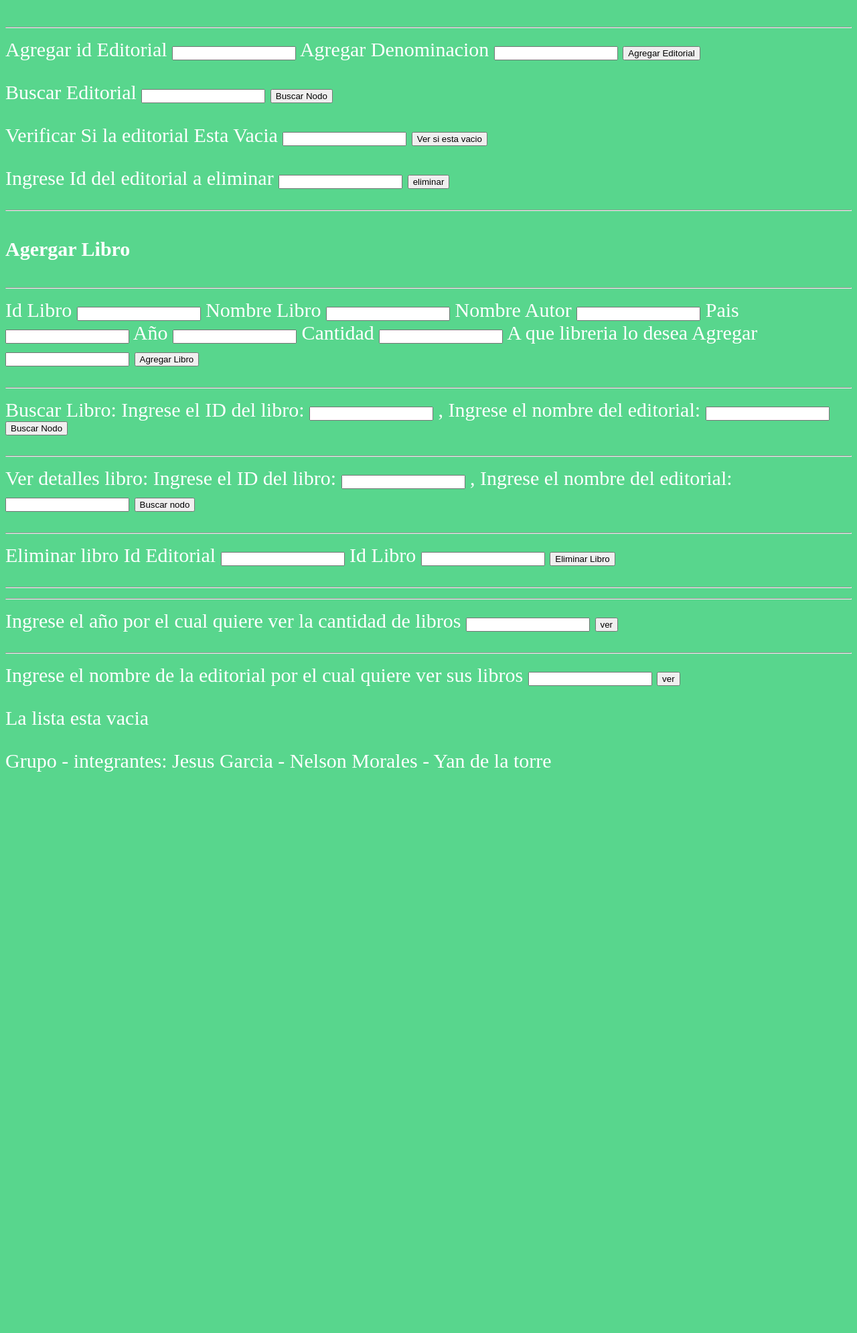
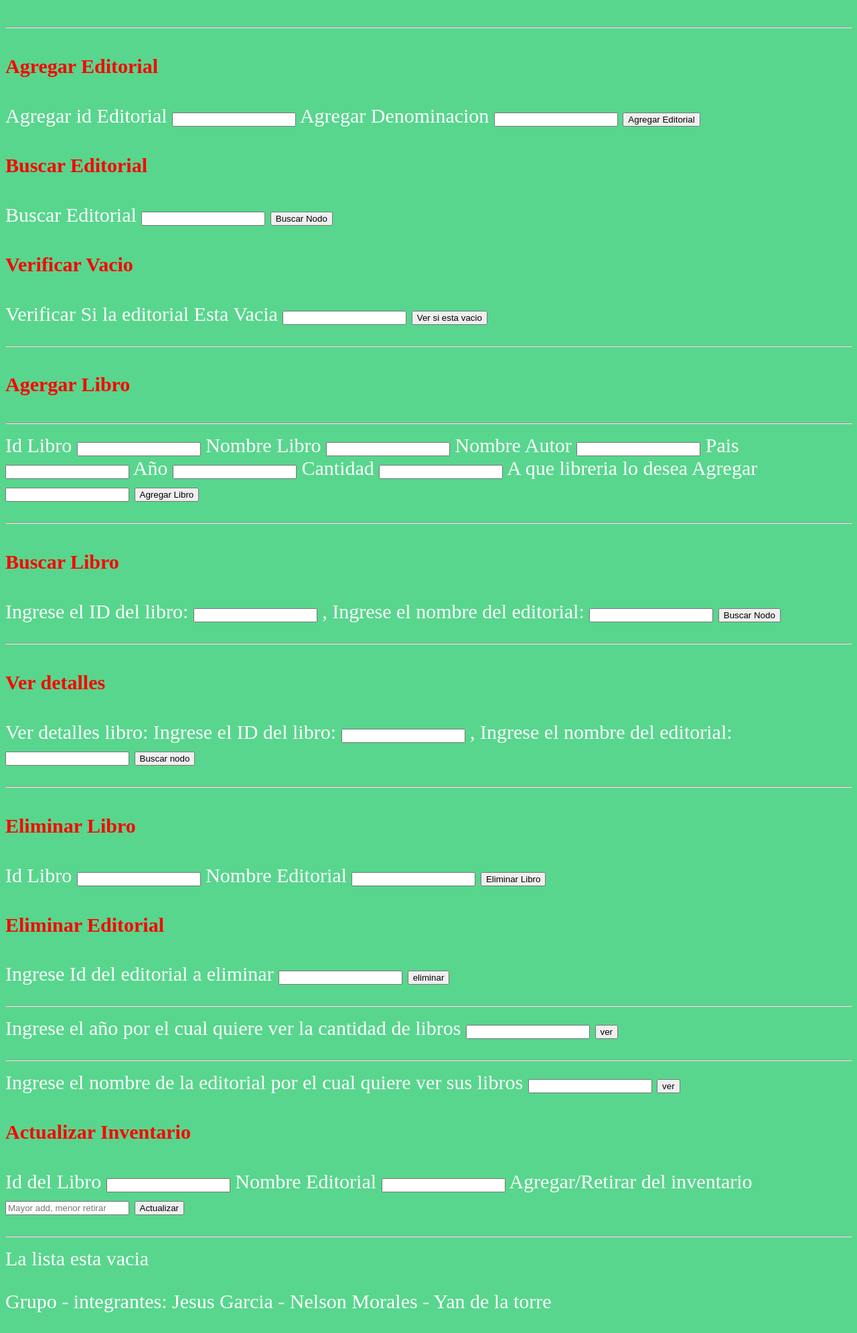
Before and after one commit to jgabriel2g/tareaEstructura, a PHP site: page / in a window 1280 px wide. Shown: the part 77-2067 px from the top of the page at 67% size. Before the commit the page ends 1229 px from the top, so only its background shows below. Run offline with PHP 8.4, Linux system fonts and the light colour scheme.

Commit message:
Metodos Finalizados

```diff
--- a/index.php
+++ b/index.php
@@ -19,6 +19,10 @@
         background-color: #58D68D;
         font-size: 30px
     }
+
+    h4 {
+        color: red;
+    }
     </style>
     <title>Multilistas Biblioteca</title>
 </head>
@@ -30,6 +34,7 @@
     <hr>
     <section class="Formulario de Editorial">
         <div class="agregare_ditorial">
+            <h4>Agregar Editorial</h4>
             <form action="index.php" method="post">
                 <span>Agregar id Editorial</span>
                 <input type="text" name="Agregar_id_Editorial" class="texto">
@@ -47,6 +52,7 @@
             ?>
         </div>
         <div class="Editorial_a_buscar">
+            <h4>Buscar Editorial</h4>
             <form action="index.php" method="post">
                 <span>Buscar Editorial</span>
                 <input type="text" name="Buscar_editorial" class="texto">
@@ -66,6 +72,7 @@
             ?>
         </div>
         <div class="verificar_vacio">
+            <h4>Verificar Vacio</h4>
             <form action="index.php" method="post">
                 <span>Verificar Si la editorial Esta Vacia</span>
                 <input type="text" name="ver_vacio" class="texto">
@@ -84,27 +91,9 @@
                 }
             ?>
         </div>
-        <!--Eliminar editorial-->
-        <div class="Eliminar_editorial">
-            <form action="index.php" method="post">
-                <span>Ingrese Id del editorial a eliminar</span>
-                <input type="text" name="eliminar_editorial" class="texto">
-                <input type="submit" value="eliminar" class="boton">
-            </form>
-        </div>
-
-        <div class="eliminando_editorial">
-            <?php
-                if(isset($_POST["eliminar_editorial"])){
-                    $H = $_SESSION["multilista"]->EliminarEditorial($_POST["eliminar_editorial"]);
-                    echo "Editorial eliminada";
-                }
-            ?>
-        </div>
-
     </section>
     <hr>
-    <!-- NO FUNCIONA EL AGREGAR Y MOSTRAR LIRBO -->
+
     <section class="Formulario de libros">
         <h4>Agergar Libro</h4>
         <div class="registrar_libr">
@@ -138,8 +127,8 @@
         </div>
         <hr>
         <div class="Libro_a_buscar">
+            <h4>Buscar Libro</h4>
             <form action="index.php" method="post">
-                <span>Buscar Libro: </span>
                 <span>Ingrese el ID del libro:</span>
                 <input type="text" name="Buscar_libro" class="texto">
                 <span>, Ingrese el nombre del editorial:</span>
@@ -152,7 +141,7 @@
                 if(isset($_POST["Buscar_libro"])){
                     $Z = $_SESSION["multilista"]->BuscarLibro($_POST["encontrar_editorial"], $_POST["Buscar_libro"]);
                     if ($Z != null) {
-                        echo "<br> El elemento encontrado es: ".$Z->get_titulo()."; Con Id: ".$Z->get_idLibro()."<hr>";
+                        echo "<br> El elemento encontrado es: ".$Z->get_titulo()."; Con Id: ".$Z->get_idLibro().", Cantidad:".$Z->get_cantidad()."<hr>";
                     }else{
                         echo "<br> El elemento No fue Encontrado"."<hr>";
                     }
@@ -161,6 +150,7 @@
         </div>
         <hr>
         <div class="Ver detalles">
+            <h4>Ver detalles</h4>
             <form action="index.php" method="post">
                 <span>Ver detalles libro: </span>
                 <span>Ingrese el ID del libro:</span>
@@ -185,12 +175,12 @@
         <!--Eliminar libro-->
         <div class="eliminar_libr">
             <hr>
+            <h4>Eliminar Libro</h4>
             <form action="index.php" method="post">
-                <span>Eliminar libro</span>
-                <span>Id Editorial</span>
-                <input type="text" name="eliminar_id_edi" class="texto">
                 <span>Id Libro</span>
                 <input type="text" name="eliminar_id_lib" class="texto">
+                <span>Nombre Editorial</span>
+                <input type="text" name="eliminar_id_edi" class="texto">
                 <input type="submit" value="Eliminar Libro" class="boton">
             </form>
 
@@ -198,18 +188,30 @@
         <div class="eliminar_libro">
             <?php
                 if (isset($_POST["eliminar_id_edi"])) {
-                    //$NL = new NodoEditorial($_POST["eliminar_id_edi"],$_POST["eliminar_id_lib"]);
                     $_SESSION["multilista"]->EliminarLibro($_POST["eliminar_id_lib"],$_POST["eliminar_id_edi"]);
-                    echo "Libro eliminado";
                 }
             ?>
         </div>
 
-    </section>
+        <div class="Eliminar_editorial">
+            <h4>Eliminar Editorial</h4>
+            <form action="index.php" method="post">
+                <span>Ingrese Id del editorial a eliminar</span>
+                <input type="text" name="eliminar_editorial" class="texto">
+                <input type="submit" value="eliminar" class="boton">
+            </form>
+        </div>
+
+        <div class="eliminando_editorial">
+            <?php
+                if(isset($_POST["eliminar_editorial"])){
+                    $H = $_SESSION["multilista"]->EliminarEditorial($_POST["eliminar_editorial"]);
+                }
+            ?>
+        </div>
         <hr>
-    <hr>
-    <section>
-        <form action="" method="POST">
+        <div class="Buscar_Libros_por_año">
+            <form action="index.php" method="POST">
                 <label>Ingrese el año por el cual quiere ver la cantidad de libros</label>
                 <input type="number" name="año" required>
                 <input type="submit" name="FiltrarAño" value="ver">
@@ -225,11 +227,10 @@
                     }
                 ?>
             </form>
-    </section>
-
+        </div>
         <hr>
-    <section>
-        <form action="" method="POST">
+        <div class="Buscar_libros_por_editorial">
+            <form action="index.php" method="POST">
                 <label>Ingrese el nombre de la editorial por el cual quiere ver sus libros</label>
                 <input type="text" name="editorial" required>
                 <input type="submit" name="FiltrarEditorial" value="ver">
@@ -245,8 +246,29 @@
                     }
                 ?>
             </form>
+        </div>
+
+        <div class="Actualizar_Inventario">
+            <h4>Actualizar Inventario</h4>
+            <form action="index.php" method="post">
+                <span>Id del Libro</span>
+                <input type="text" name="id_Libro">
+                <span>Nombre Editorial</span>
+                <input type="text" name="nombre_editorial">
+                <span>Agregar/Retirar del inventario</span>
+                <input type="text" name="nuevo_valor" placeholder="Mayor add, menor retirar">
+                <input type="submit" value="Actualizar">
+            </form>
+        </div>
+        <div class="Agregado_de_libros">
+            <?php
+                if (isset($_POST["id_Libro"])){
+                    $_SESSION["multilista"]->ActualizarInventario($_POST["nombre_editorial"],$_POST["id_Libro"],$_POST["nuevo_valor"]);
+                }
+            ?>
+        </div>
     </section>
-
+    <hr>
     <section class="Mostrar">
         <div class="Mostrar">
             <?php
@@ -256,8 +278,10 @@
         </div>
     </section>
 
+    <footer>
         <p>Grupo - integrantes:
-Jesus Garcia - Nelson Morales - Yan de la torre
+            Jesus Garcia - Nelson Morales - Yan de la torre</p>
+    </footer>
     </p>
 
 </body>
```
Also changed, not shown: multilista.php (+32 -24 lines). Lines whose indentation alone changed are shown as unchanged.
